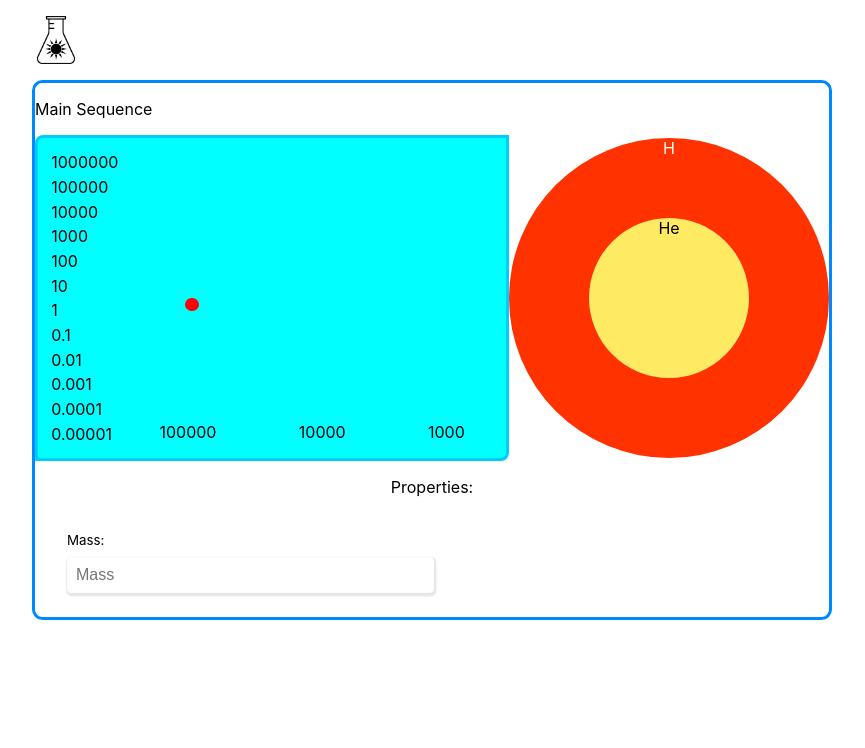
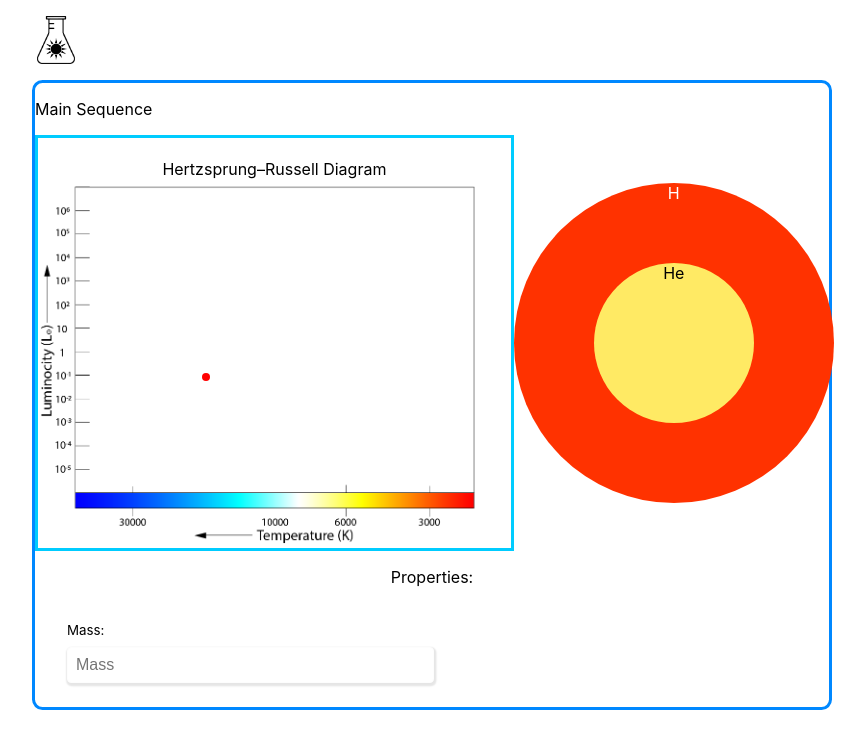
Before and after one commit to meetinger/starlabReact, a React (Create React App) app: page / in a window 1280 px wide. Shown: the top 748 px of the page, without its empty margins (208-1073 px from the left). Built offline with nearby package versions, Linux system fonts and the light colour scheme.

Commit message:
Update HR Diagram

```diff
--- a/src/components/HRdiagram/HRDiagram.js
+++ b/src/components/HRdiagram/HRDiagram.js
@@ -2,6 +2,8 @@ import React from 'react';
 import ReactDOM from 'react-dom';
 import styles from './HRDiagram.module.scss'
 import {Point} from "../Point/Point";
+
+import diagrambg from './hrdiagram.png'
 
 // console.table(styles)
 
@@ -90,22 +92,13 @@ export class HRDiagram extends React.Component {
         return (
             // const
             <div className={styles.HRDiagramWrapper}>
+                <div>Hertzsprung–Russell Diagram</div>
                 <div className={styles.HRDiagram}>
                     <div className={styles.point}
                          style={{top: this.state.pointY + "%", left: this.state.pointX + "%"}}/>
-                    <div className={styles.leftScale}>
-                        <ul>
-                            {this.genList(0.00001, 1000000, 10)}
-                        </ul>
-                    </div>
-
-                    <div className={styles.bottomScale}>
-                        <ul>
-                            {this.genList(1000, 100000, 10)}
-                        </ul>
-                    </div>
+                         <div></div>
                 </div>
-
+                {/*<div>lol</div>*/}
 
             </div>);
 
--- a/src/components/HRdiagram/HRDiagram.module.scss
+++ b/src/components/HRdiagram/HRDiagram.module.scss
@@ -1,19 +1,31 @@
 .HRDiagramWrapper {
   display: flex;
-  width: calc(100% - 20rem);
+  width: 30rem;
+  height: 25.6rem;
+  background-image: url("hrdiagram.png");
+  //width:30rem;
+  background-size: contain;
+  background-repeat: no-repeat;
+  //width: 100%;
+  //height: 100%;
+  flex-direction: column;
+  justify-content: space-around;
+  align-items: center;
+  align-content: space-around;
+  border: solid 0.2rem #00ccff;
 
 
   .HRDiagram {
     //width: 100%;
     //height: 100%;
-    background-color: aqua;
+    //background-color: aqua;
     //min-width: 50rem;
     //min-height: 40rem;
-    height: 20rem;
+    width: 83%;
+    height: 75%;
     display: flex;
-    width: 100%;
-    border: solid 0.2rem #00ccff;
-    border-radius: 0.5rem 0 0.5rem 0;
+    //border: solid 0.2rem #00ccff;
+    //border-radius: 0.5rem 0 0.5rem 0;
 
     //align-items: end;
 
@@ -61,8 +73,8 @@
 }
 .point{
   position: relative;
-  width: 1rem;
-  height: 0.825rem;
+  width: 0.5rem;
+  height: 0.5rem;
   border-radius: 3rem;
   background-color: red;
   z-index: 2;
```
Also changed, not shown: src/components/HRdiagram/hrdiagram.png (added), 1 other file (tests, documents, lock files or other folders).
